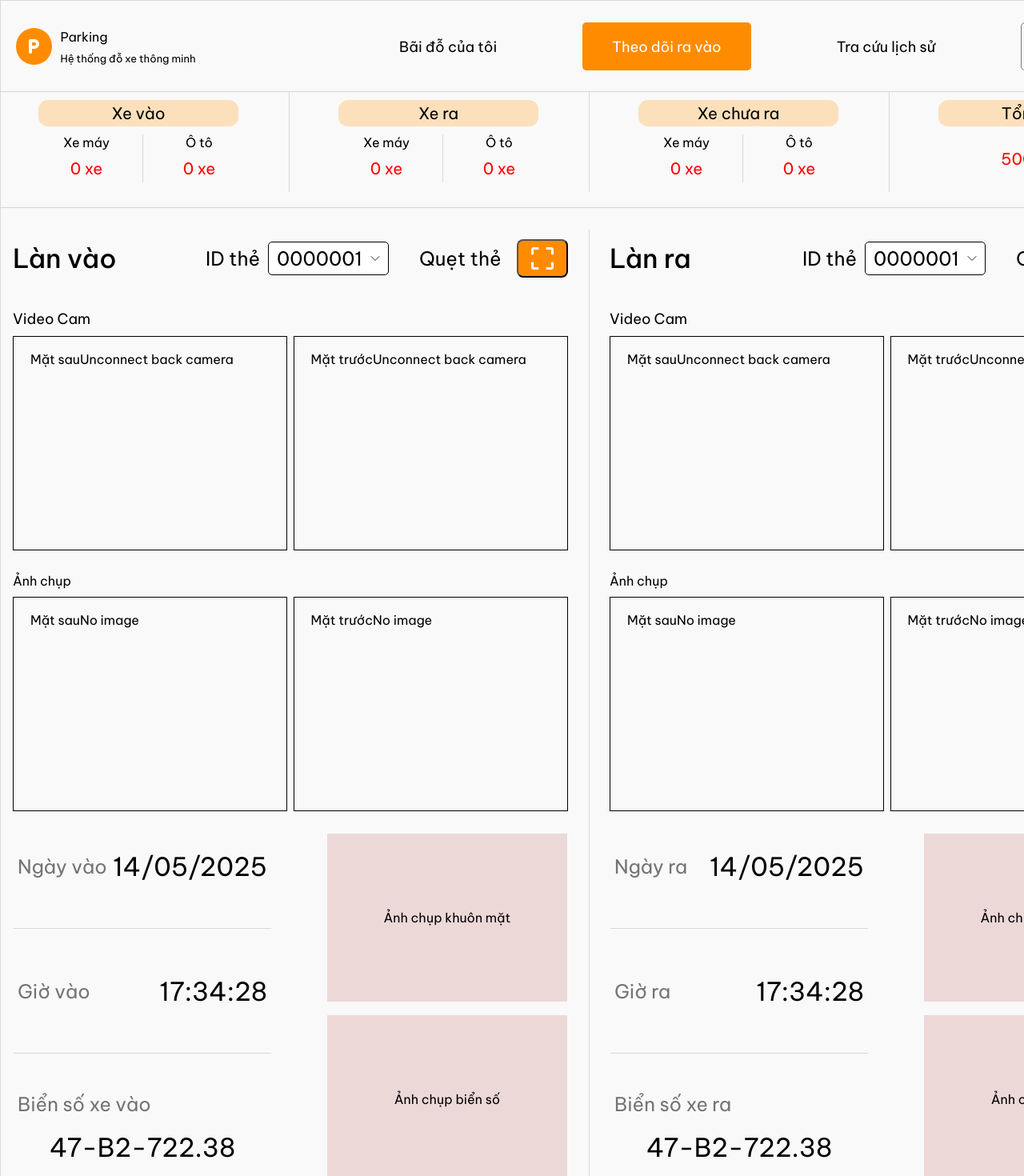
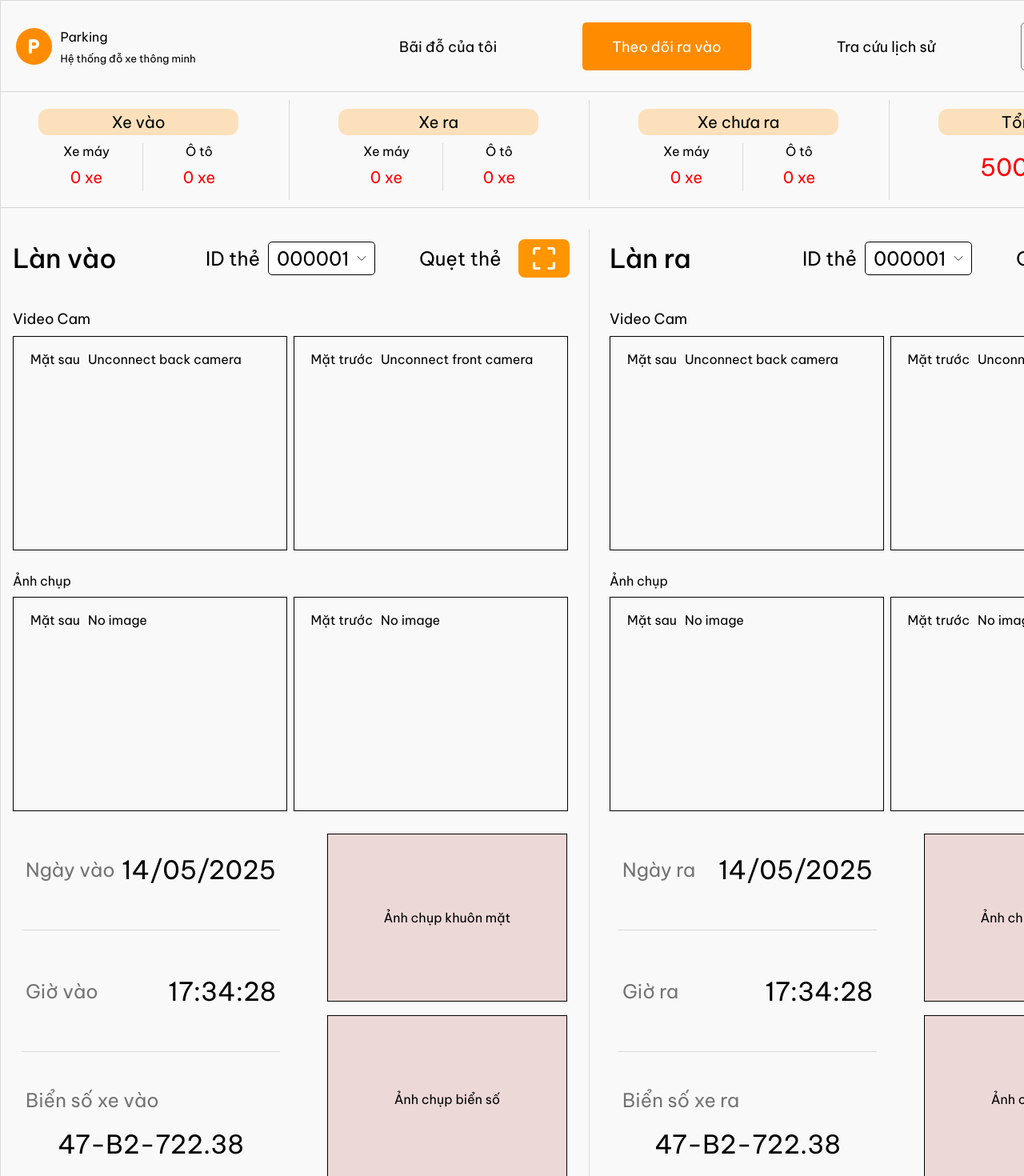
Before and after one commit to MinMinhMin/Project, a React (Vite) app in the folder frontend/: page /my-parking in a window 1280 px wide. Shown: the top 1470 px of the page at 80% size. Built offline with nearby package versions, Linux system fonts and the light colour scheme.

Commit message:
update observe

```diff
--- a/frontend/src/components/user/observe/mainScreen.jsx
+++ b/frontend/src/components/user/observe/mainScreen.jsx
@@ -1,201 +1,334 @@
-import React from "react";
+import React, { useState, useEffect, useRef } from "react";
 import styles from "../../../styles/user/mainScreen.module.css";
 
 const MainScreen = ({
-  in_id, // ID thẻ vào
-  in_video_back, // Video quay mặt sau ở làn vào
-  in_video_front, // Video quay mặt trước ở làn vào
-  in_picture_back, // Ảnh chụp từ video quay mặt sau
-  in_picture_front,  // Ảnh chụp từ video quay mặt trước
-  in_face_img,  // Ảnh nhận diện khuôn mặt từ ảnh chụp
-  in_plate_img, // Ảnh nhận diện biển số từ ảnh chụp
-  in_plate_content, // Biển số sau khi nhận diện
-  // Tương tự ở làn ra
-  out_id,
+  in_id = "000001",
+  in_video_back,
+  in_video_front,
+  in_picture_back,
+  in_picture_front,
+  in_face_img,
+  in_plate_img,
+  in_plate_content = "47-B2-722.38",
+  out_id = "000001",
   out_video_back,
   out_video_front,
   out_picture_back,
   out_picture_front,
   out_face,
   out_plate,
-  out_plate_content,
-  // Trạng thái so sánh: Mời xe ra, Biển không khớp, Mặt không khớp
-  status
+  out_plate_content = "47-B2-722.38",
+  status = "Mời xe ra",
 }) => {
+  // State quản lý dropdown
+  const [dropdownInOpen, setDropdownInOpen] = useState(false);
+  const [dropdownOutOpen, setDropdownOutOpen] = useState(false);
+  const [rotateIn, setRotateIn] = useState(0); // Góc quay cho làn vào
+  const [rotateOut, setRotateOut] = useState(0); // Góc quay cho làn ra
+
+  // Danh sách ID giả lập
+  const idList = [
+    "000001", "000002", "000003", "000004", "000005",
+    "000006", "000007", "000008", "000009", "000010"
+  ];
+
+  // Ref để bắt sự kiện click ngoài
+  const refIn = useRef(null);
+  const refOut = useRef(null);
+
+  useEffect(() => {
+    function handleClickOutside(event) {
+      if (refIn.current && !refIn.current.contains(event.target)) {
+        setDropdownInOpen(false);
+        setRotateIn(0); // Quay về 0 độ khi đóng
+      }
+      if (refOut.current && !refOut.current.contains(event.target)) {
+        setDropdownOutOpen(false);
+        setRotateOut(0); // Quay về 0 độ khi đóng
+      }
+    }
+    document.addEventListener("mousedown", handleClickOutside);
+    return () => {
+      document.removeEventListener("mousedown", handleClickOutside);
+    };
+  }, []);
+
+  // Hàm chọn ID trong dropdown
+  const selectInId = (id) => {
+    console.log("Selected in ID:", id);
+    setDropdownInOpen(false);
+    setRotateIn(0); // Quay về 0 độ sau khi chọn
+  };
+
+  const selectOutId = (id) => {
+    console.log("Selected out ID:", id);
+    setDropdownOutOpen(false);
+    setRotateOut(0); // Quay về 0 độ sau khi chọn
+  };
+
+  const toggleDropdownIn = () => {
+    setDropdownInOpen(!dropdownInOpen);
+    setRotateIn(dropdownInOpen ? 0 : 180); // Quay 180 độ khi mở, 0 độ khi đóng
+  };
+
+  const toggleDropdownOut = () => {
+    setDropdownOutOpen(!dropdownOutOpen);
+    setRotateOut(dropdownOutOpen ? 0 : 180); // Quay 180 độ khi mở, 0 độ khi đóng
+  };
+
   return (
-    <div className={styles["container"]}>
+    <div className={styles.container}>
       <div className={styles["cam-and-info"]}>
         {/* ======================VÙNG LÀN VÀO========================== */}
         <div className={styles["front-side"]}>
           <div className={styles["choose-bar"]}>
             <p>Làn vào</p>
-
             <div className={styles["container-id-scan"]}>
               {/* Vùng ID */}
-              <div className={styles["container-id"]}>
-                ID thẻ
-                <button className={styles["id"]}>
-                  { '0000001' || out_id }
-                  <img src="/assets/dropdown.svg" alt="dropdown" />
+              <div className={styles["container-id"]} ref={refIn}>
+                <span>ID thẻ</span>
+                <button
+                  className={styles.id}
+                  onClick={toggleDropdownIn} // Sử dụng toggleDropdownIn
+                >
+                  {in_id}
+                  <img
+                    src="/assets/dropdown.svg"
+                    alt="dropdown"
+                    style={{ transform: `rotate(${rotateIn}deg)`, transition: 'transform 0.3s ease' }}
+                  />
                 </button>
+                {dropdownInOpen && (
+                  <ul className={styles["dropdown-list"]}>
+                    {idList.map((id) => (
+                      <li
+                        key={id}
+                        className={styles["dropdown-item"]}
+                        onClick={() => selectInId(id)}
+                      >
+                        {id}
+                      </li>
+                    ))}
+                  </ul>
+                )}
               </div>
-
               {/* Vùng quẹt thẻ */}
               <div className={styles["container-scan"]}>
-                Quẹt thẻ
-                <button className={styles["scan"]}>
-                  <img src="/assets/scan.svg" alt="scan" />
+                <span>Quẹt thẻ</span>
+                <button className={styles.scan}>
+                  <img src="/assets/scan2.svg" alt="scan" />
                 </button>
               </div>
             </div>
           </div>
-
           {/* Vùng video quay */}
           <div className={styles["container-video-cam"]}>
             <p>Video Cam</p>
             <div className={styles["content-cam"]}>
-              <div className={`${styles["in-video-back"]} ${styles["cam"]}`}>Mặt sau
-                {"Unconnect back camera" || in_video_back}
+              <div className={`${styles["in-video-back"]} ${styles.cam}`}>
+                <span>Mặt sau</span>
+                {in_video_back ? (
+                  <video controls>
+                    <source src={in_video_back} type="video/mp4" />
+                    Your browser does not support the video tag.
+                  </video>
+                ) : (
+                  "Unconnect back camera"
+                )}
               </div>
-              <div className={`${styles["in-video-front"]} ${styles["cam"]}`}>Mặt trước
-                {"Unconnect back camera" || in_video_front}
+              <div className={`${styles["in-video-front"]} ${styles.cam}`}>
+                <span>Mặt trước</span>
+                {in_video_front ? (
+                  <video controls>
+                    <source src={in_video_front} type="video/mp4" />
+                    Your browser does not support the video tag.
+                  </video>
+                ) : (
+                  "Unconnect front camera"
+                )}
               </div>
             </div>
           </div>
-
           {/* Vùng Ảnh chụp từ video */}
           <div className={styles["container-picture"]}>
             <p>Ảnh chụp</p>
             <div className={styles["content-cam"]}>
-              <div className={`${styles["in-picture-back"]} ${styles["cam"]}`}>Mặt sau
-                {in_picture_back ? <img src={in_picture_back} alt="Mặt sau" /> : "No image"}
+              <div className={`${styles["in-picture-back"]} ${styles.cam}`}>
+                <span>Mặt sau</span>
+                {in_picture_back ? (
+                  <img src={in_picture_back} alt="Mặt sau" />
+                ) : (
+                  "No image"
+                )}
               </div>
-              <div className={`${styles["in-picture-front"]} ${styles["cam"]}`}>Mặt trước
-                {in_picture_front ? <img src={in_picture_front} alt="Mặt trước" /> : "No image"}
+              <div className={`${styles["in-picture-front"]} ${styles.cam}`}>
+                <span>Mặt trước</span>
+                {in_picture_front ? (
+                  <img src={in_picture_front} alt="Mặt trước" />
+                ) : (
+                  "No image"
+                )}
               </div>
             </div>
           </div>
-
           {/* Vùng nhận diện thông tin */}
           <div className={styles["container-info"]}>
             <div className={styles["text-info"]}>
               <div className={styles["day-in"]}>
-                Ngày vào
+                <span>Ngày vào</span>
                 <p>14/05/2025</p>
               </div>
-
               <div className={styles["hori-line"]}></div>
-
               <div className={styles["time-in"]}>
-                Giờ vào
+                <span>Giờ vào</span>
                 <p>17:34:28</p>
               </div>
-
               <div className={styles["hori-line"]}></div>
-
               <div className={styles["plate"]}>
-                Biển số xe vào
-                <p>47-B2-722.38</p>
+                <span>Biển số xe vào</span>
+                <p>{in_plate_content}</p>
               </div>
-
             </div>
             <div className={styles["img-info"]}>
-              <div className={styles["img-face"]}>Ảnh chụp khuôn mặt</div>
-              <div className={styles["img-plate"]}>Ảnh chụp biển số</div>
+              <div className={styles["img-face"]}>
+                Ảnh chụp khuôn mặt
+                {in_face_img && <img src={in_face_img} alt="Khuôn mặt" />}
+              </div>
+              <div className={styles["img-plate"]}>
+                Ảnh chụp biển số
+                {in_plate_img && <img src={in_plate_img} alt="Biển số" />}
+              </div>
             </div>
           </div>
         </div>
-
         <div className={styles["vertical-line"]}></div>
-
         {/* ======================VÙNG LÀN RA========================== */}
         <div className={styles["back-side"]}>
           <div className={styles["choose-bar"]}>
             <p>Làn ra</p>
-
             <div className={styles["container-id-scan"]}>
               {/* Vùng ID */}
-              <div className={styles["container-id"]}>
-                ID thẻ
-                <button className={styles["id"]}>
-                  { '0000001' || in_id }
-                  <img src="/assets/dropdown.svg" alt="dropdown" />
+              <div className={styles["container-id"]} ref={refOut}>
+                <span>ID thẻ</span>
+                <button
+                  className={styles.id}
+                  onClick={toggleDropdownOut} // Sử dụng toggleDropdownOut
+                >
+                  {out_id}
+                  <img
+                    src="/assets/dropdown.svg"
+                    alt="dropdown"
+                    style={{ transform: `rotate(${rotateOut}deg)`, transition: 'transform 0.3s ease' }}
+                  />
                 </button>
+                {dropdownOutOpen && (
+                  <ul className={styles["dropdown-list"]}>
+                    {idList.map((id) => (
+                      <li
+                        key={id}
+                        className={styles["dropdown-item"]}
+                        onClick={() => selectOutId(id)}
+                      >
+                        {id}
+                      </li>
+                    ))}
+                  </ul>
+                )}
               </div>
-
               {/* Vùng quẹt thẻ */}
               <div className={styles["container-scan"]}>
-                Quẹt thẻ
-                <button className={styles["scan"]}>
-                  <img src="/assets/scan.svg" alt="scan" />
+                <span>Quẹt thẻ</span>
+                <button className={styles.scan}>
+                  <img src="/assets/scan2.svg" alt="scan" />
                 </button>
               </div>
             </div>
           </div>
-
           {/* Vùng video quay */}
           <div className={styles["container-video-cam"]}>
             <p>Video Cam</p>
             <div className={styles["content-cam"]}>
-              <div className={`${styles["in-video-back"]} ${styles["cam"]}`}>Mặt sau
-                {"Unconnect back camera" || in_video_back}
+              <div className={`${styles["out-video-back"]} ${styles.cam}`}>
+                <span>Mặt sau</span>
+                {out_video_back ? (
+                  <video controls>
+                    <source src={out_video_back} type="video/mp4" />
+                    Your browser does not support the video tag.
+                  </video>
+                ) : (
+                  "Unconnect back camera"
+                )}
               </div>
-              <div className={`${styles["in-video-front"]} ${styles["cam"]}`}>Mặt trước
-                {"Unconnect back camera" || in_video_front}
+              <div className={`${styles["out-video-front"]} ${styles.cam}`}>
+                <span>Mặt trước</span>
+                {out_video_front ? (
+                  <video controls>
+                    <source src={out_video_front} type="video/mp4" />
+                    Your browser does not support the video tag.
+                  </video>
+                ) : (
+                  "Unconnect front camera"
+                )}
               </div>
             </div>
           </div>
-
           {/* Vùng Ảnh chụp từ video */}
           <div className={styles["container-picture"]}>
             <p>Ảnh chụp</p>
             <div className={styles["content-cam"]}>
-              <div className={`${styles["in-picture-back"]} ${styles["cam"]}`}>Mặt sau
-                {in_picture_back ? <img src={in_picture_back} alt="Mặt sau" /> : "No image"}
+              <div className={`${styles["out-picture-back"]} ${styles.cam}`}>
+                <span>Mặt sau</span>
+                {out_picture_back ? (
+                  <img src={out_picture_back} alt="Mặt sau" />
+                ) : (
+                  "No image"
+                )}
               </div>
-              <div className={`${styles["in-picture-front"]} ${styles["cam"]}`}>Mặt trước
-                {in_picture_front ? <img src={in_picture_front} alt="Mặt trước" /> : "No image"}
+              <div className={`${styles["out-picture-front"]} ${styles.cam}`}>
+                <span>Mặt trước</span>
+                {out_picture_front ? (
+                  <img src={out_picture_front} alt="Mặt trước" />
+                ) : (
+                  "No image"
+                )}
               </div>
             </div>
           </div>
-
           {/* Vùng nhận diện thông tin */}
           <div className={styles["container-info"]}>
             <div className={styles["text-info"]}>
               <div className={styles["day-in"]}>
-                Ngày ra
+                <span>Ngày ra</span>
                 <p>14/05/2025</p>
               </div>
-
               <div className={styles["hori-line"]}></div>
-
               <div className={styles["time-in"]}>
-                Giờ ra
+                <span>Giờ ra</span>
                 <p>17:34:28</p>
               </div>
-
               <div className={styles["hori-line"]}></div>
-
               <div className={styles["plate"]}>
-                Biển số xe ra
-                <p>47-B2-722.38</p>
+                <span>Biển số xe ra</span>
+                <p>{out_plate_content}</p>
               </div>
-
             </div>
             <div className={styles["img-info"]}>
-              <div className={styles["img-face"]}>Ảnh chụp khuôn mặt</div>
-              <div className={styles["img-plate"]}>Ảnh chụp biển số</div>
+              <div className={styles["img-face"]}>
+                Ảnh chụp khuôn mặt
+                {out_face && <img src={out_face} alt="Khuôn mặt" />}
+              </div>
+              <div className={styles["img-plate"]}>
+                Ảnh chụp biển số
+                {out_plate && <img src={out_plate} alt="Biển số" />}
+              </div>
             </div>
           </div>
         </div>
       </div>
-
       {/* ======================VÙNG HIỆN TRẠNG THÁI========================== */}
-      <div className={styles["status"]}>
-        {"Mời xe ra" || status}
-      </div>
+      <div className={styles.status}>{status}</div>
     </div>
-  )
-}
+  );
+};
 
 export default MainScreen;
--- a/frontend/src/components/user/observe/notification.jsx
+++ b/frontend/src/components/user/observe/notification.jsx
@@ -64,7 +64,7 @@ const Notification = ({ moto_in, car_in, moto_out, car_out, moto_not_out, car_no
       <div className={`${styles.container} ${styles.revenue}`}>
         <div className={styles.title}>Tổng tiền</div>
         <div className={styles.content}>
-          <p className={styles.revenue}>{revenue || "500.000"} đ</p>
+          <p className={styles['revenue-num']}>{revenue || "500.000"} đ</p>
         </div>
       </div>
     </div>
--- a/frontend/src/layout/usertopbar.jsx
+++ b/frontend/src/layout/usertopbar.jsx
@@ -4,7 +4,6 @@ import styles from "../styles/user/usertopbar.module.css";
 
 const UserTopBar = () => {
   const handleLogout = () => {
-    // Xử lý đăng xuất, ví dụ: xóa token, chuyển hướng...
     console.log("Logging out...");
   };
 
--- a/frontend/src/styles/user/mainScreen.module.css
+++ b/frontend/src/styles/user/mainScreen.module.css
@@ -57,6 +57,7 @@
 }
 
 .container-id {
+    position: relative;
     display: flex;
     padding: 15px 0px;
     justify-content: center;
@@ -74,6 +75,51 @@
     border: 1px solid #000;
     background: #FFF;
     font-size: 24px;
+    cursor: pointer;
+}
+
+.dropdown-list {
+  position: absolute;
+  top: 100%;
+  left: 77px;
+  background-color: #fff;
+  border: 1px solid #ddd;
+  border-radius: 4px;
+  list-style: none;
+  padding: 0;
+  margin: 0;
+  z-index: 10;
+  width: 137px;
+  max-height: 165px;
+  overflow-y: auto;
+}
+
+.dropdown-item {
+  padding: 8px;
+  cursor: pointer;
+  text-align: start;
+  padding: 5px 10px;
+}
+
+.dropdown-item:hover {
+  background-color: #f5f5f5;
+}
+
+.dropdown-list::-webkit-scrollbar {
+  width: 6px;
+}
+
+.dropdown-list::-webkit-scrollbar-track {
+  background: #f1f1f1;
+}
+
+.dropdown-list::-webkit-scrollbar-thumb {
+  background: #f5a623;
+  border-radius: 4px;
+}
+
+.dropdown-list::-webkit-scrollbar-thumb:hover {
+  background: #e08e1b;
 }
 
 .container-scan {
@@ -86,16 +132,24 @@
 
 .scan {
     display: flex;
-    width: 64px;
-    height: 48px;
+    width: 60px;
+    height: 4px;
     padding: 3px 2px;
     flex-direction: column;
     justify-content: center;
     align-items: center;
-    gap: 10px;
-    flex-shrink: 0;
     border-radius: 8px;
-    background-color: var(--primary-color);
+    cursor: pointer;
+}
+
+.scan:hover {
+    opacity: 0.9;
+}
+
+.scan:active {
+    opacity: 0.85;
+    transform: scale(0.99);
+    transition: transform 0.1s ease, opacity 0.1s ease;
 }
 
 .container-video-cam, .container-picture {
@@ -135,7 +189,7 @@
     justify-content: space-between;
     align-items: center;
     align-self: stretch;
-    gap: 70px;
+
 }
 
 .img-face, .img-plate {
@@ -148,15 +202,17 @@
     flex-shrink: 0;
     align-self: stretch;
     background: #EDD8D8;
+    border: 1px solid;
 }
 
 .text-info {
     display: flex;
     width: 343px;
-    height: 426px;
+    height: 100%;
     flex-direction: column;
     justify-content: space-between;
     align-items: flex-end;
+    padding: 10px 10px;
 }
 
 .text-info p {
--- a/frontend/src/styles/user/notification.module.css
+++ b/frontend/src/styles/user/notification.module.css
@@ -6,7 +6,7 @@
     height: 145px;
     padding: 0px 37px;
     justify-content: space-between;
-    align-items: flex-start;
+    align-items: center;
     align-self: stretch;
     border-bottom: 1px solid rgba(0, 0, 0, 0.15);
     gap: 51.5px;
@@ -79,3 +79,7 @@
     border-radius: 12px;
     background: rgba(255, 149, 0, 0.25);
 }
+
+.content .revenue-num {
+    font-size: 30px;
+}
--- a/frontend/src/styles/user/usertopbar.module.css
+++ b/frontend/src/styles/user/usertopbar.module.css
@@ -73,6 +73,10 @@
   color: var(--active-text-color);
 }
 
+.nav-link:hover {
+    opacity: 0.9;
+}
+
 .nav-link.logout-btn {
     border: 1px solid rgba(0, 0, 0, 0.5);
     cursor: pointer;
```
Also changed, not shown: frontend/public/assets/scan2.svg (added).
